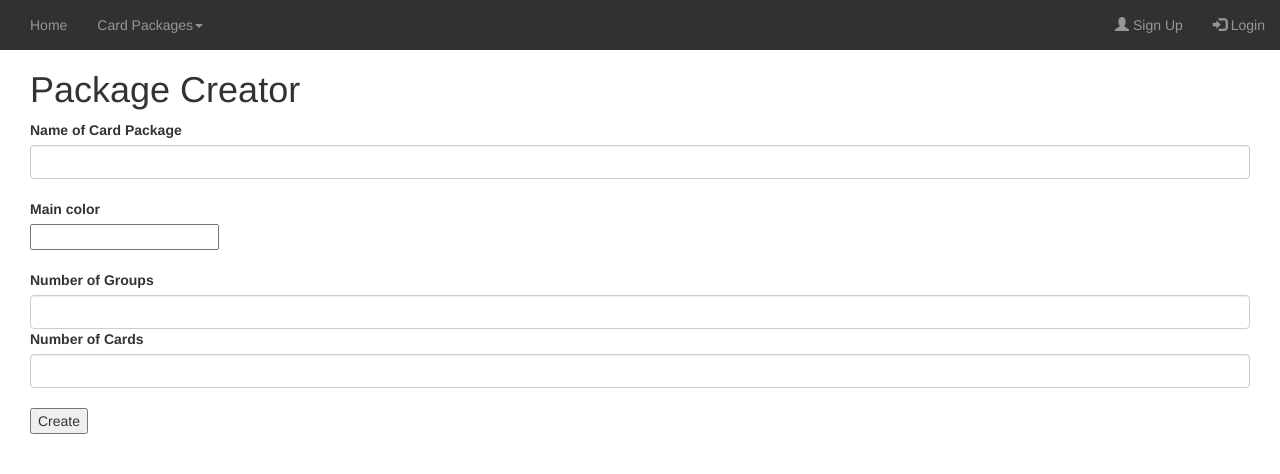
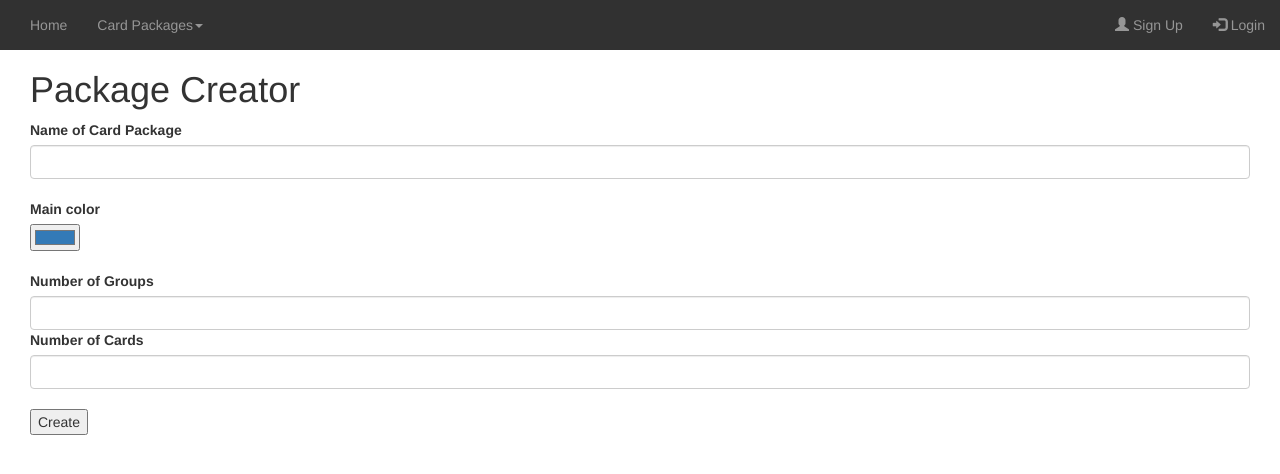
Before and after one commit to bendalll/itech3209, a Django app: template MyDigitalHealth/templates/create_package.html in a window 1280 px wide. Shown: the top 474 px of the page. Run offline with Django 3.2, Linux system fonts and the light colour scheme; the template is opened without the code that fills it: most values are stand-ins (such as "Sample title", 1, 10 or a date in 2020); form fields are guessed from the names that the template uses; some libraries are stand-ins or nearby versions.

Commit message:
Fix submit main_color on create package form

```diff
--- a/MyDigitalHealth/templates/create_package.html
+++ b/MyDigitalHealth/templates/create_package.html
@@ -4,6 +4,8 @@
 	<script src="{% static 'scripts/project.js'%}"></script>
 	<!-- Bootstrap Container -->
 	<div  class="container-fluid" id="formCreator">
+        <form class="form-signin" method="post" action="{% url 'cards' %} ">
+            {% csrf_token %}
 	    <h1>Package Creator</h1>
         <div>
             <!-- Name of Card Package Heading -->
@@ -15,9 +17,7 @@
             <div>
                 <!--Color selection -->
                 <label class="fb-text-label">{{ form.main_color.label }}</label><br/>
-                <form method="post">
-                    {{ form.main_color }}
-                </form>
+                <input type="color" onchange="changeHeadingColor()" value="#337ab7" id="id_main_color" />
             </div>
         <br/>
         <!-- Bootstrap Row -->
@@ -42,8 +42,6 @@
         </div>
 
         <!-- Grouping Tables -->
-        <form class="form-signin" method="post" action="{% url 'cards' %} ">
-            {% csrf_token %}
             <div id="listOfCards">
                 <!-- Name of Card Package -->
                 <input id ="cardPackageName" type="hidden" name="name">
```
